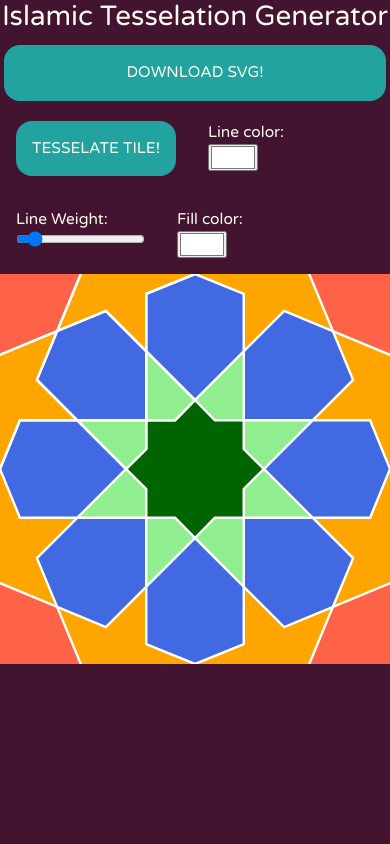
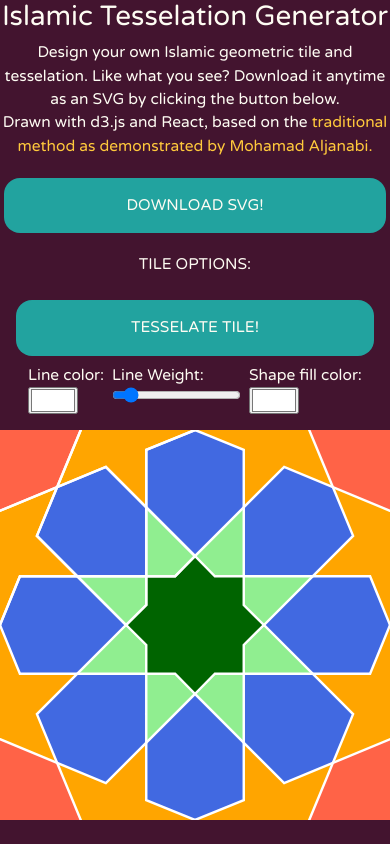
Before and after one commit to Michael-Fares/tiles, a React (Create React App) app: page / in a window 390 px wide. Built offline with nearby package versions, Linux system fonts and the light colour scheme.

Commit message:
add download functionality

```diff
--- a/src/App.js
+++ b/src/App.js
@@ -23,6 +23,15 @@ function App() {
     starColor: ["orange"]
 
   });
+  function downloadSVG() {
+    const svg = document.getElementById('container').innerHTML;
+    const blob = new Blob([svg.toString()]);
+    const element = document.createElement("a");
+    element.download = "my-awesome-art.svg";
+    element.href = window.URL.createObjectURL(blob);
+    element.click();
+    element.remove();
+  }
 
   const handleColor = (e, shape, i = 0) => {
      e.preventDefault();
@@ -56,9 +65,15 @@ function App() {
     <div className="app">
       <header className="app-header">
       <h1 className="text-center">Islamic Tesselation Generator</h1>
+      <p className="text-center">
+        Design your own Islamic geometric tile and tesselation. Like what you see? Download it anytime as an SVG by clicking the button below.
+       <br/> Drawn with d3.js and React, based on the <a href="https://www.youtube.com/watch?v=Cv7Sbuuo2X8" target="_blank" rel="noreferrer">traditional method as demonstrated by Mohamad Aljanabi.</a>
+      </p>
           <div className="d-flex align-items-center p-1">
 
-          <button className="download">
+          <button className="download"
+          onClick={downloadSVG}
+          >
             Download SVG!
           </button>
           </div>
@@ -76,13 +91,11 @@ function App() {
         setCurrentColor={setCurrentColor}
       />
 
-      <div className="flex-row-center">
+      <div id="container" className="flex-row-center">
         <svg
-          id="result"
+          xmlns="http://www.w3.org/2000/svg"
           className={tesselation ? "tesselation" : "tile"}
           viewBox={`${-2 / s} ${-2 / s} ${s * 2} ${s * 2}`}
-          // height={tesselation ? `100%` : `50%`}
-          // width={tesselation ? `100%` : `50%`}
         >
           {tesselation ? (
             <Tesselation state={state} />
--- a/src/app.css
+++ b/src/app.css
@@ -10,11 +10,19 @@
 * {
 font-family: 'Varela Round', sans-serif;
 }
+a {
+    color: #FFC93C;
+    text-decoration: none;
+}
 
 body {
     color: var(--text-color-primary);
     background-color: var(--background-primary);
     font-size: calc(14px + 0.390625vw);
+}
+.editor .options {
+    color: var(--text-color-primary);
+    text-transform: uppercase;
 }
 
 .flex-row-center {
@@ -58,7 +66,6 @@ button {
     cursor: pointer;
     background-color: var(--button-background);
     border: none;
-    width: 100%;
     color: var(--text-color-primary);
     border-radius: 1rem;
 }
@@ -68,10 +75,20 @@ button:hover {
     box-shadow: var(--box-shadow);
     color: var(--background-primary)
 }
+button.download {
+    width: 100%;
+}
+path {
+    transition: 0.2s ease all;
+}
+
 
 @media only screen and (max-width: 600px) {
     .flex-row-center {
-        justify-content: flex-start;
+        gap: 0.5rem;
+    }
+    button.mode-button {
+        width: 100%;
     }
     svg.tile {
         width: 100%;
--- a/src/components/Editor.js
+++ b/src/components/Editor.js
@@ -5,15 +5,19 @@ function Editor({
   handleTiles,
   currentColor,
   setCurrentColor,
-  setTesselation
+  setTesselation,
 }) {
   const colorDisabled = state.lines.thickness === "0";
   return (
     <>
-    <div className="editor flex-row-start">
-      <div className="tile-options flex-row-center">
+          <div className="editor d-flex flex-column">
+            <p className="options text-center">
+              {tesselation ? "Tesselation options:" : "Tile options:"}
+            </p>
+
             <div className="flex-row-center">
-    <button className="mode-button"
+            <button
+              className="mt-2 mode-button"
               onClick={() => {
                 setTesselation(!tesselation);
               }}
@@ -21,11 +25,11 @@ function Editor({
               {tesselation ? "Back to tile edit mode" : "Tesselate tile!"}
             </button>
 
-    </div>
-
-
               <div className="d-flex flex-column">
-          <label for="lineColor" className={colorDisabled ? "disabled" : ""}>
+                <label
+                  for="lineColor"
+                  className={colorDisabled ? "disabled" : ""}
+                >
                   Line color:
                 </label>
                 <input
@@ -37,7 +41,6 @@ function Editor({
                   disabled={colorDisabled}
                 />
               </div>
-
               <div className="d-flex flex-column">
                 <label for="lineWidth">Line Weight:</label>
                 <input
@@ -52,7 +55,7 @@ function Editor({
               </div>
               {!tesselation && (
                 <div className="d-flex flex-column">
-            <label for="fillColor">Fill color:</label>
+                  <label for="fillColor">Shape fill color:</label>
                   <input
                     name="fillColor"
                     id="fillColor"
@@ -81,11 +84,10 @@ function Editor({
                   </div>
                 </div>
               )}
-
-
+            </div>
 
           </div>
-    </div>
+
 
     </>
   );
```
Lines whose indentation alone changed are shown as unchanged.
